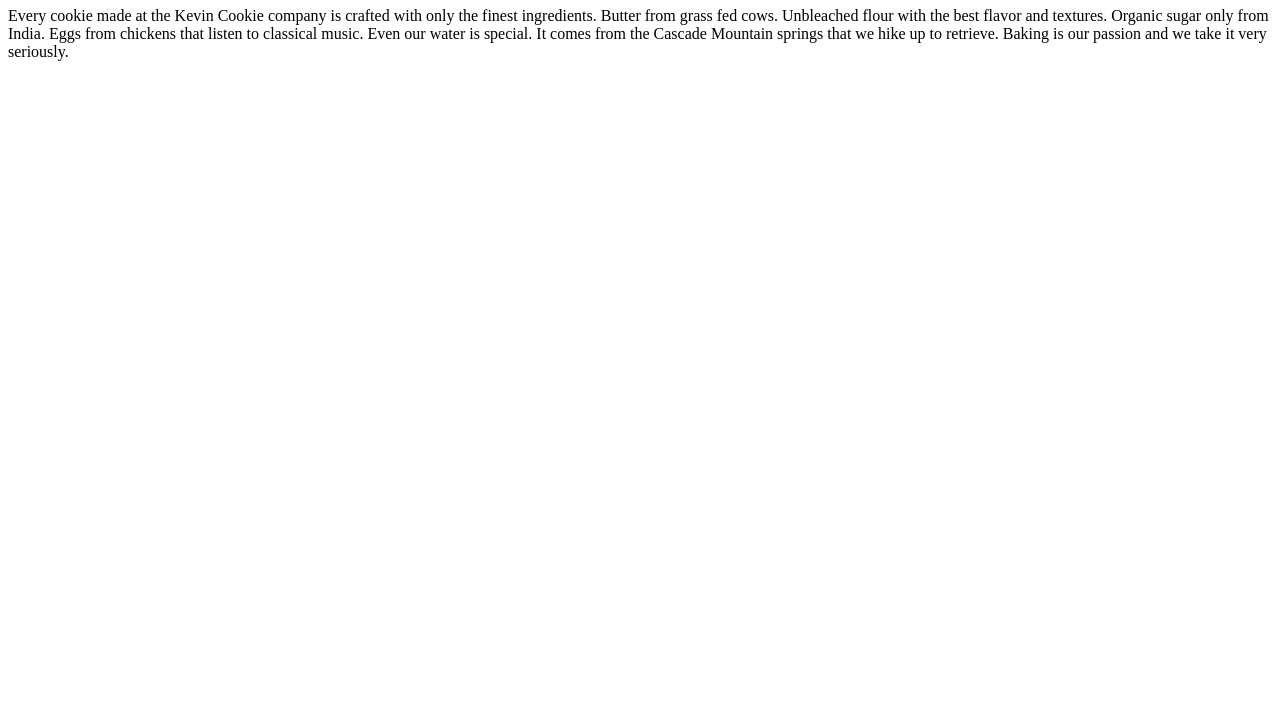
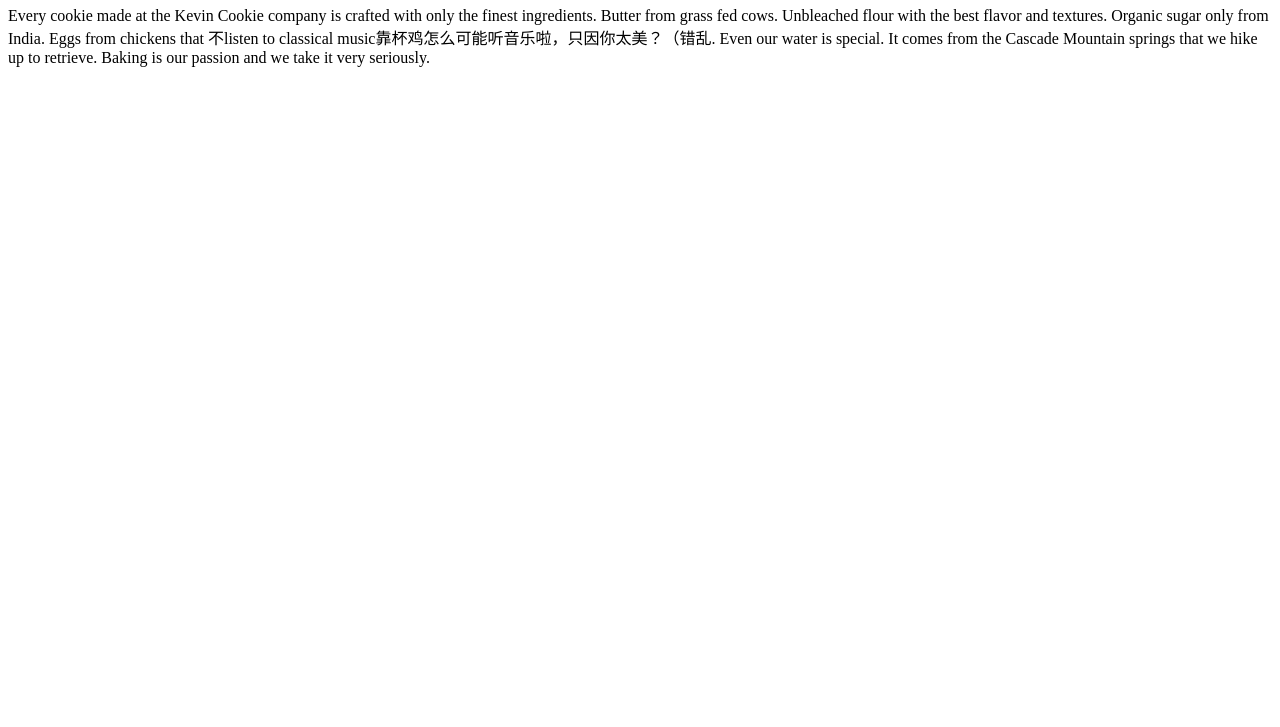
Before and after one commit to QMPhoton/KevinCookieCompanyHC, a plain HTML site: page index.htm in a window 1280 px wide. Shown: the part 73-800 px from the top of the page. Drawn offline with Linux system fonts and the light colour scheme.

Commit message:
modified:   index.htm

```diff
--- a/index.htm
+++ b/index.htm
@@ -3,7 +3,7 @@
 <body>
 
 <h1>Deliciousness in every bite!</h1>
-<p>Every cookie made at the Kevin Cookie company is crafted with only the finest ingredients. Butter from grass fed cows. Unbleached flour with the best flavor and textures. Organic sugar only from India. Eggs from chickens that listen to classical music. Even our water is special. It comes from the Cascade Mountain springs that we hike up to retrieve. Baking is our passion and we take it very seriously.</p>
+<p>Every cookie made at the Kevin Cookie company is crafted with only the finest ingredients. Butter from grass fed cows. Unbleached flour with the best flavor and textures. Organic sugar only from India. Eggs from chickens that 不listen to classical music靠杯鸡怎么可能听音乐啦，只因你太美？（错乱. Even our water is special. It comes from the Cascade Mountain springs that we hike up to retrieve. Baking is our passion and we take it very seriously.</p>
 
 </body>
 </html>
```
